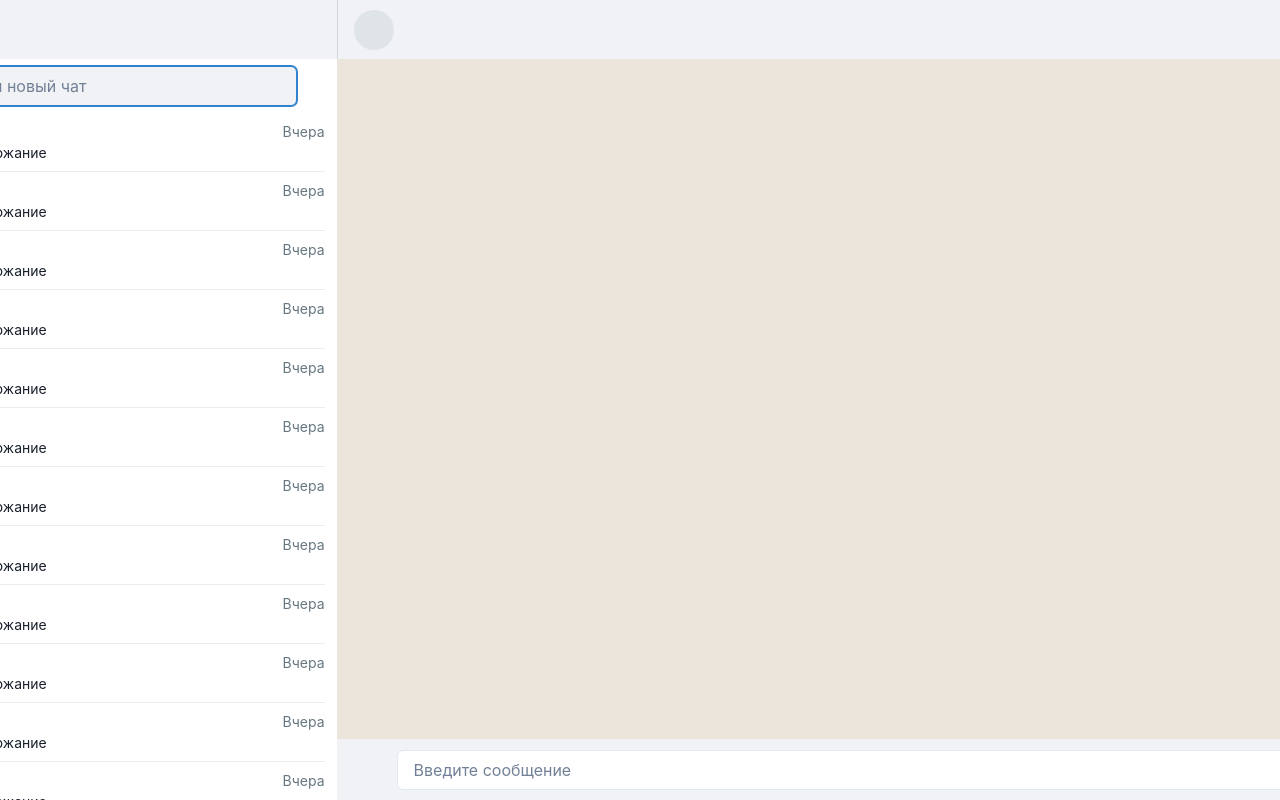
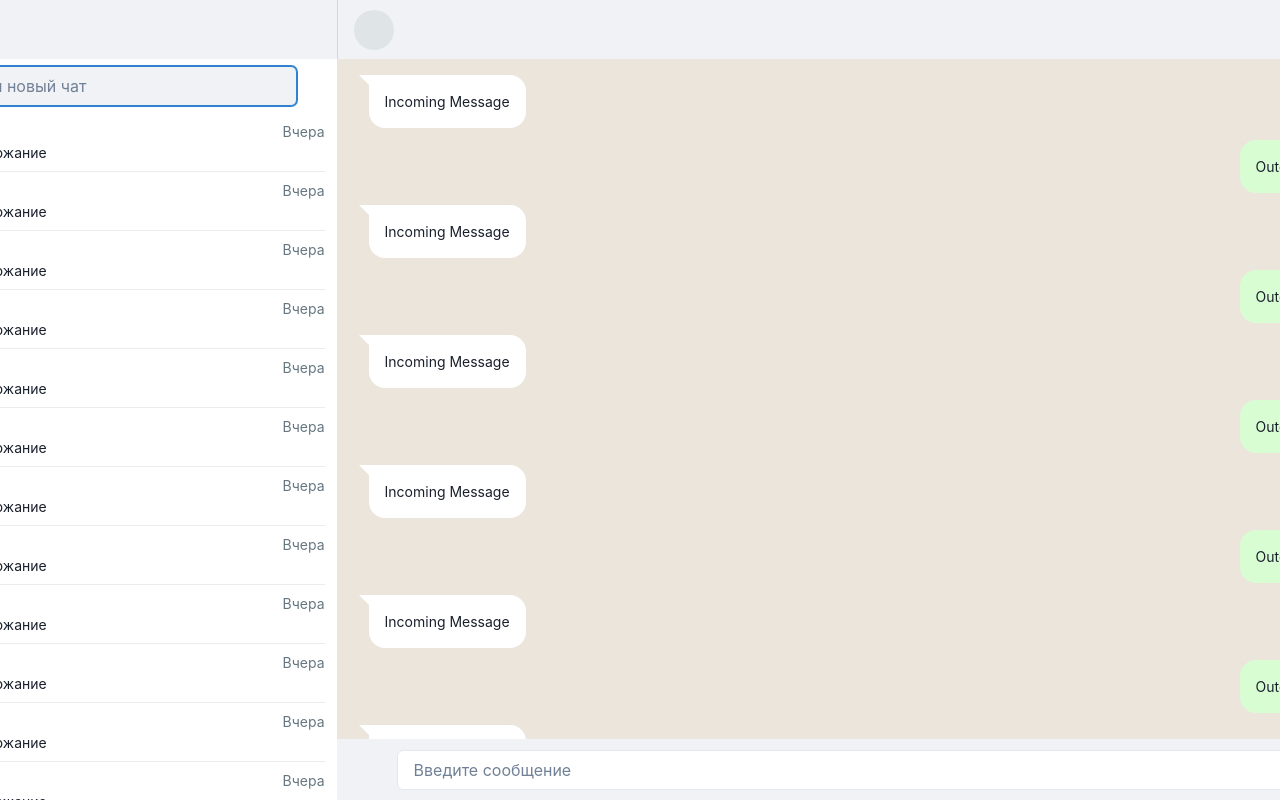
Before and after one commit to v-kazantsev/test-green-api, a React (Vite) app: page / in a window 1280 px wide. Built offline with nearby package versions, Linux system fonts and the light colour scheme; no server answers; some icons are missing.

Commit message:
style incoming and outcoming messages

```diff
--- a/src/styles/custom-theme/colors.ts
+++ b/src/styles/custom-theme/colors.ts
@@ -35,5 +35,6 @@ export const colors = {
     },
     panel: '#EFEAE2',
     footer: '#F0F2F5',
+    outgoing: '#D9FDD3',
   }
 }
--- a/src/views/chat/chat-content/chat-content-view.scss
+++ b/src/views/chat/chat-content/chat-content-view.scss
@@ -6,4 +6,6 @@
   z-index: 10;
   height: 100%;
   overflow-y: scroll;
+  display: flex;
+  padding: 16px 32px;
 }
--- a/src/views/chat/chat-content/chat-content-view.tsx
+++ b/src/views/chat/chat-content/chat-content-view.tsx
@@ -1,7 +1,20 @@
 import { VStack } from '@/ui-elements';
+import { ChatMessageView } from '@/views/chat';
 import './chat-content-view.scss';
 
 export const ChatContentView = () => (
   <VStack className="chat-content-view">
+    <ChatMessageView type="incoming" message="Incoming Message" />
+    <ChatMessageView type="outcoming" message="Outcoming Message" />
+    <ChatMessageView type="incoming" message="Incoming Message" />
+    <ChatMessageView type="outcoming" message="Outcoming Message" />
+    <ChatMessageView type="incoming" message="Incoming Message" />
+    <ChatMessageView type="outcoming" message="Outcoming Message" />
+    <ChatMessageView type="incoming" message="Incoming Message" />
+    <ChatMessageView type="outcoming" message="Outcoming Message" />
+    <ChatMessageView type="incoming" message="Incoming Message" />
+    <ChatMessageView type="outcoming" message="Outcoming Message" />
+    <ChatMessageView type="incoming" message="Incoming Message" />
+    <ChatMessageView type="outcoming" message="Outcoming Message" />
   </VStack>
 );
--- /dev/null
+++ b/src/views/chat/chat-message/chat-message-view.scss
@@ -0,0 +1,49 @@
+.chat-message-view {
+  margin-bottom: 12px;
+  max-width: 60%;
+  padding: 16px;
+  position: relative;
+}
+
+.incoming {
+  background-color: var(--chakra-colors-background-default);
+  margin-right: auto;
+  border-bottom-left-radius: 16px;
+  border-top-right-radius: 16px;
+  border-bottom-right-radius: 16px;
+
+  &::after {
+    position: absolute;
+    content: '';
+    top: 0;
+    left: -10px;
+    width: 0;
+    height: 0;
+    border-style: inset;
+    border-width: 0 24px 24px 0;
+    border-color: transparent var(--chakra-colors-background-default) transparent transparent;
+
+  }
+}
+
+.outcoming {
+  border-bottom-left-radius: 16px;
+  border-top-left-radius: 16px;
+  border-bottom-right-radius: 16px;
+  background-color: var(--chakra-colors-chat-outgoing);
+  margin-left: auto;
+
+  &::after {
+    position: absolute;
+    content: '';
+    top: 0;
+    right: -10px;
+    width: 0;
+    height: 0;
+    border-style: inset;
+    border-bottom: 8px dashed transparent;
+    border-right: 8px dashed transparent;
+    border-left: 8px solid var(--chakra-colors-chat-outgoing);
+    border-top: 8px solid var(--chakra-colors-chat-outgoing);
+  }
+}
--- /dev/null
+++ b/src/views/chat/chat-message/chat-message-view.tsx
@@ -0,0 +1,14 @@
+import { Box } from '@chakra-ui/react';
+import classNames from 'classnames';
+import './chat-message-view.scss';
+
+type Props = {
+  message: string;
+  type: 'incoming' | 'outcoming'
+};
+
+export const ChatMessageView = ({ message, type}: Props) => (
+  <Box className={classNames('chat-message-view', { [type]: type})}>
+    {message}
+  </Box>
+);
--- a/src/views/chat/index.ts
+++ b/src/views/chat/index.ts
@@ -2,3 +2,4 @@ export { ChatBodyView } from './chat-body/chat-body-view';
 export { NavBarView } from './nav-bar/nav-bar-view';
 export { ChatFooterView } from './chat-footer/chat-footer-view';
 export { ChatContentView } from './chat-content/chat-content-view';
+export { ChatMessageView } from './chat-message/chat-message-view';
```
